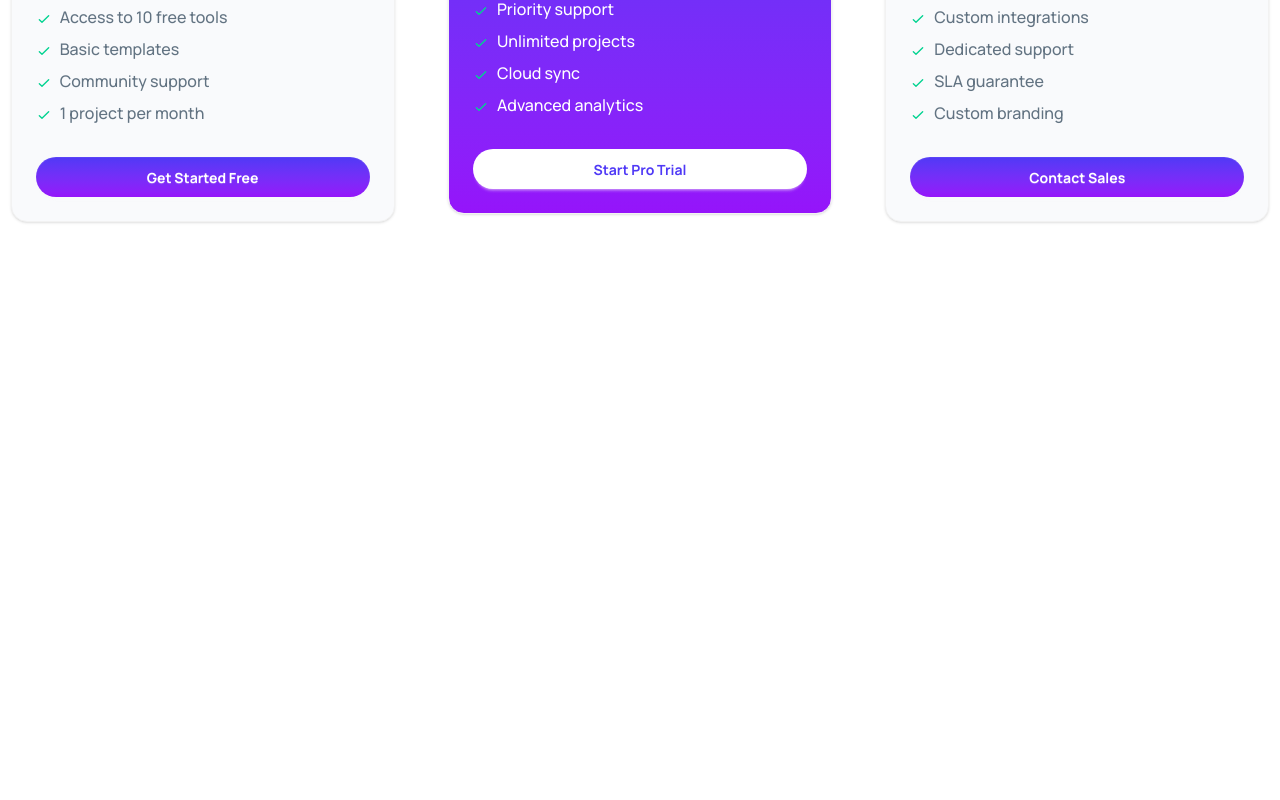
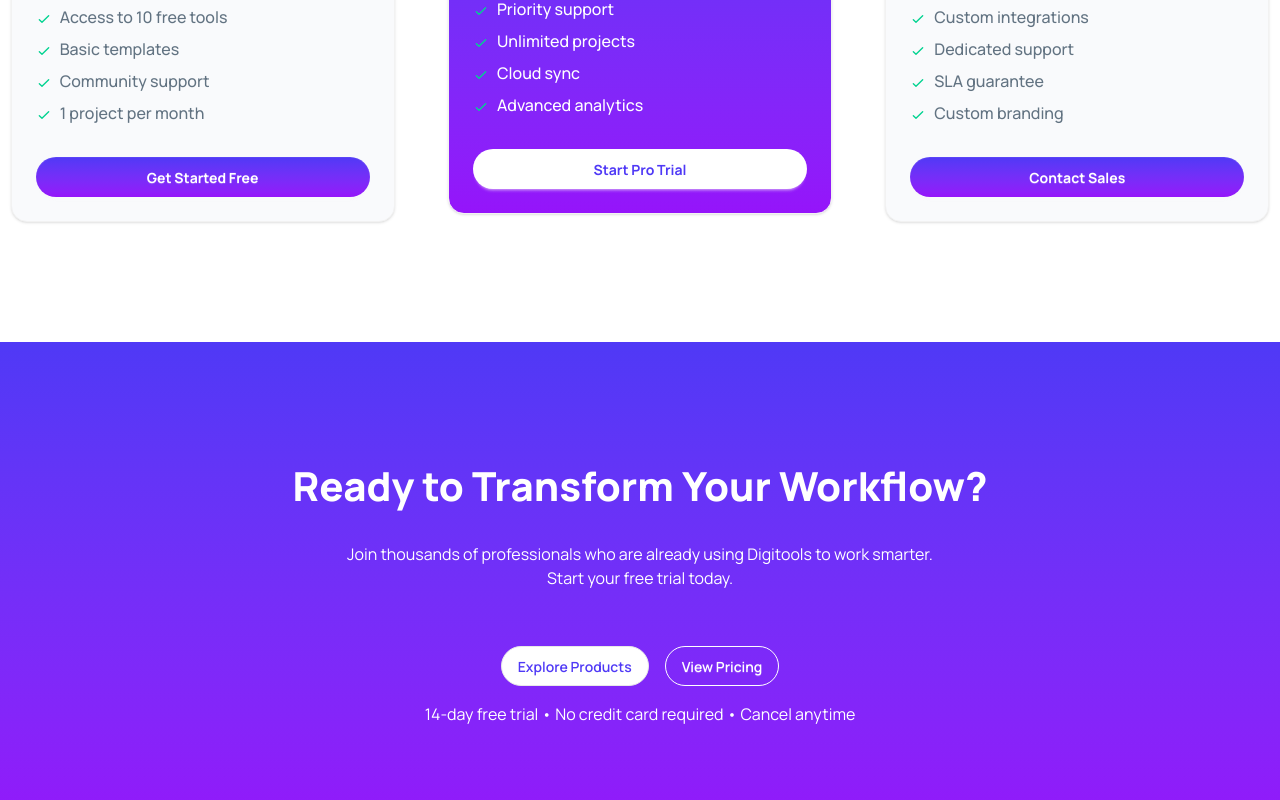
Before and after one commit to anika-chhoa/B13-A6-DigiTools, a React (Vite) app: page / in a window 1280 px wide. Shown: the part 4107-4907 px from the top of the page. Before the commit the page ends 4449 px from the top, so only its background shows below. Built offline with nearby package versions, Linux system fonts and the light colour scheme.

Commit message:
Explore Product section designed

```diff
--- a/src/App.jsx
+++ b/src/App.jsx
@@ -10,6 +10,7 @@
 import GetStarted from "./Components/GetStarted";
 import Pricing from "./Components/Pricing";
 import { ToastContainer, toast } from 'react-toastify';
+import ExploreProducts from "./Components/ExploreProducts";
 
 const fetchData = async () => {
     const res = await fetch("/Tools.json");
@@ -71,6 +72,7 @@
       {/* <GetStarted getStartedData={getStartedData}></GetStarted> */}
       <GetStarted getStartedData={getStartedData}></GetStarted>
       <Pricing/>
+      <ExploreProducts/>
 
 
       <ToastContainer />
--- /dev/null
+++ b/src/Components/ExploreProducts.jsx
@@ -0,0 +1,24 @@
+const ExploreProducts = () => {
+  return (
+    <div className="py-12 md:py-20 lg:py-[120px] bg-gradient-to-b from-[#4f39f6] to-[#9514fa] text-white">
+      <h1 className="text-3xl lg:text-[40px] font-extrabold text-center mb-4">
+        Ready to Transform Your Workflow?
+      </h1>
+      <p className="py-4 text-center mb-10">
+        Join thousands of professionals who are already using Digitools to work
+        smarter. <br /> Start your free trial today.
+      </p>
+      <div className="flex justify-center items-center gap-4 mb-4">
+        <button className="btn bg-white text-[#4F39F6] p-4 rounded-[1000px] font-semibold shadow-none hover:bg-[#7362f7] hover:text-white transition">
+          Explore Products
+        </button>
+        <button className="btn text-white p-4 rounded-[1000px] font-semibold bg-transparent border border-white shadow-none hover:bg-[#6f5df9] hover:text-white transition">
+          View Pricing
+        </button>
+      </div>
+      <p className="text-center">14-day free trial • No credit card required • Cancel anytime</p>
+    </div>
+  );
+};
+
+export default ExploreProducts;
```
